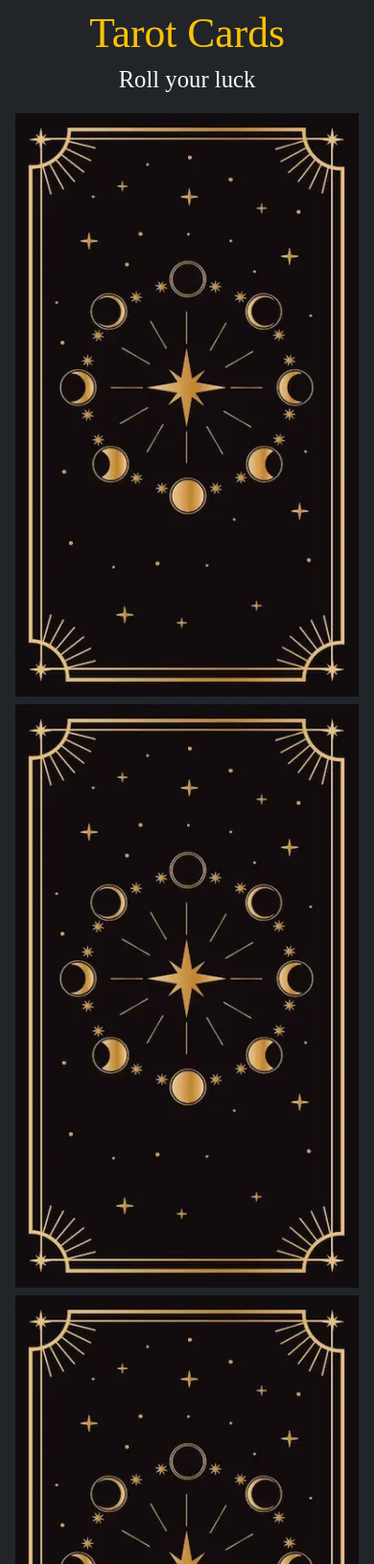
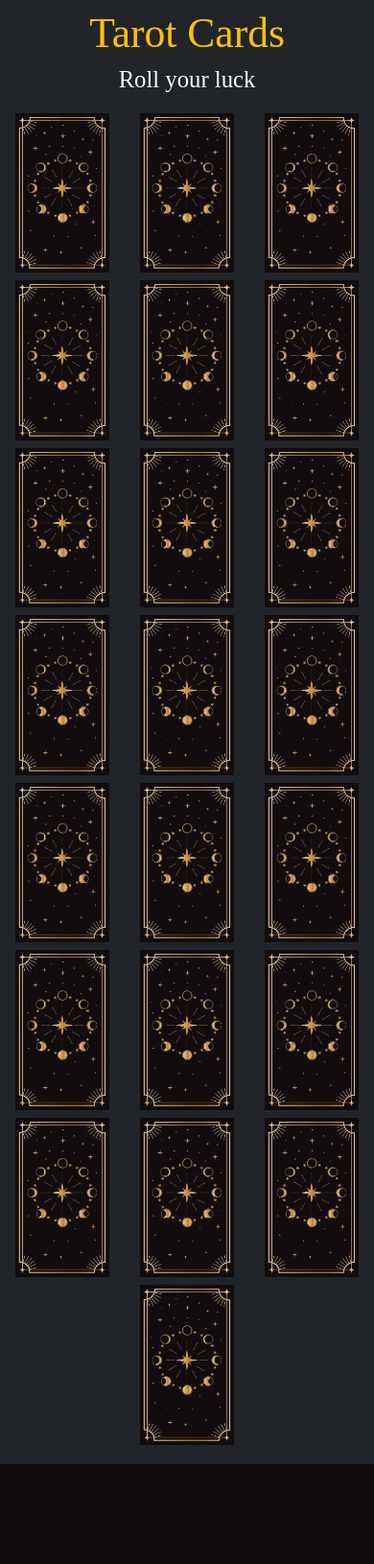
Before and after one commit to paulogmello/tarot_cards, a PHP site: page / in a window 390 px wide. Shown: the top 1630 px of the page at 96% size. After the commit the page ends 1526 px from the top, so only its background shows below. Run offline with PHP 8.4, Linux system fonts and the light colour scheme; some web fonts are replaced.

Commit message:
Update tarot_cards.php

```diff
--- a/tarot_cards.php
+++ b/tarot_cards.php
@@ -113,7 +113,7 @@ shuffle($cards_name);
 ?>
 <div class="row justify-content-center align-items-center my-3">
     <?php foreach ($cards as $i => $card) : ?>
-        <div class="col-md-2">
+        <div class="col-md-2 col-4">
             <div class="p-1">
                 <a href="#<?= renomearCarta($card[0]) ?>" data-bs-toggle="modal" data-bs-target="#<?= renomearCarta($card[0]) ?>">
                     <img src="./assets/tarot/card_back.webp" alt="" class="img-fluid">
```
